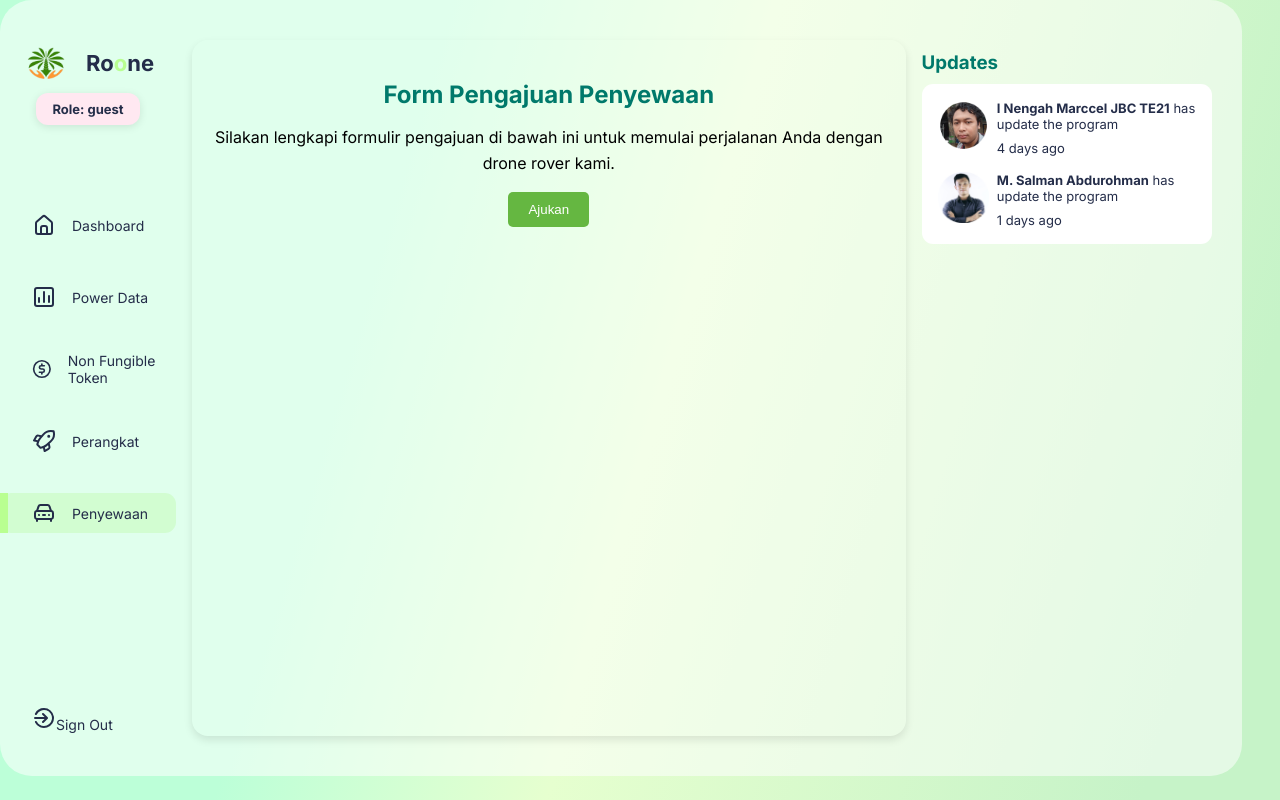
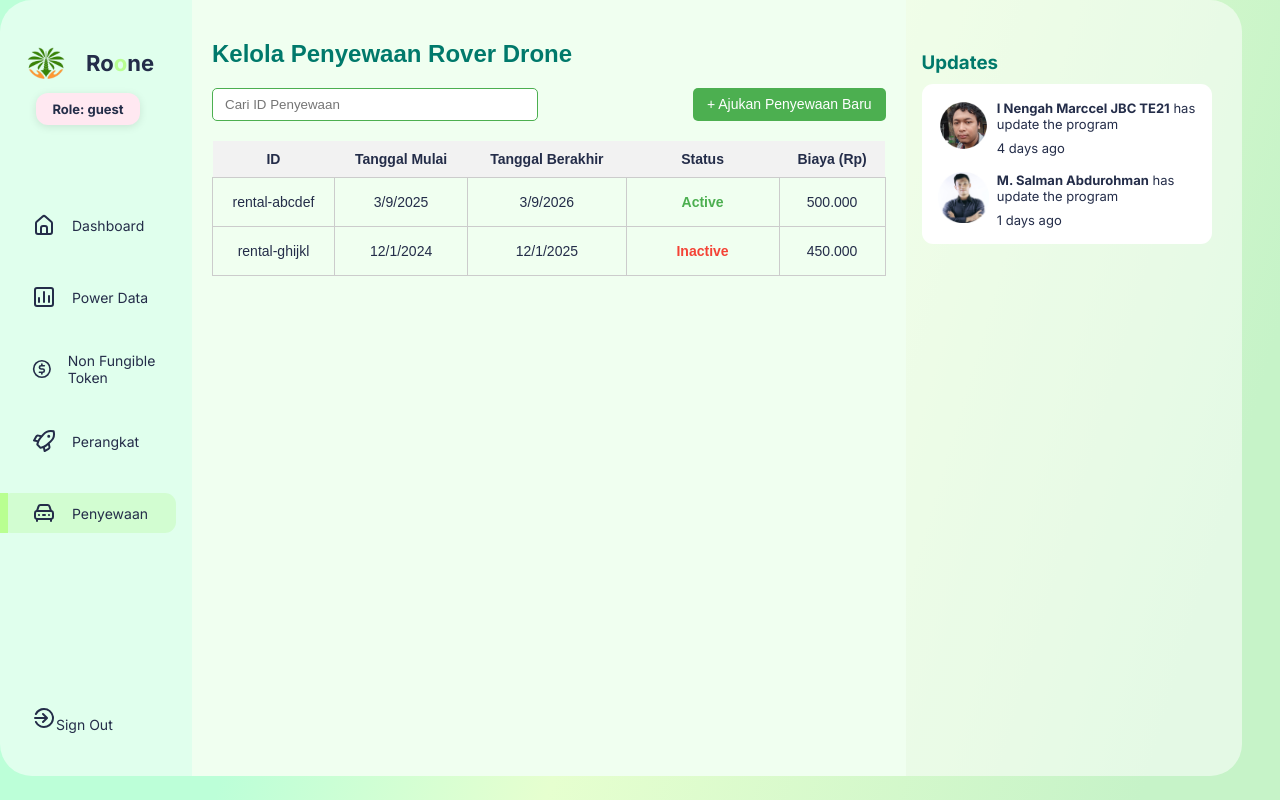
Before and after one commit to marcceljanara/rover-drone-webapp-v2, a React (Create React App) app: page /penyewaan in a window 1280 px wide. Built offline with nearby package versions, Linux system fonts and the light colour scheme.

Commit message:
perbaikan fitur pengajuan sewa dan pembuatan dashboard menajemen sewa (dymmy)

```diff
--- a/src/components/Navbar/Navbar.jsx
+++ b/src/components/Navbar/Navbar.jsx
@@ -28,6 +28,7 @@ useEffect(() => {
       if (decoded.exp < currentTime) {
         // Token kadaluarsa
         handleLogout(); // keluarin user
+        window.location.reload()
       } else {
         setIsLoggedIn(true);
       }
@@ -152,7 +153,6 @@ useEffect(() => {
         throw new Error(data.message || "Pendaftaran gagal.");
       }
 
-      const data = await response.json();
       setShowSignUpForm(false);
       setShowVerify(true);
       setRegisteredEmail(email);
@@ -179,7 +179,6 @@ useEffect(() => {
         setShowVerify(false);
         setShowLoginForm(true);
       } else {
-        const errorData = await response.json();
         showSuccessNotification("❌ OTP salah atau kadaluarsa.", "error");
       }
     } catch (error) {
--- a/src/components/Penyewaan/Pengajuan.jsx
+++ b/src/components/Penyewaan/Pengajuan.jsx
@@ -1,26 +1,70 @@
-import React from 'react';
+import React, { useState } from 'react';
 import { useNavigate } from 'react-router-dom';
-import './Pengajuan.css';  // Import CSS
+import './Penyewaan.css';
 
-function Pengajuan() {
+const dummyData = [
+  {
+    id: 'rental-abcdef',
+    start_date: '2025-03-09T10:00:00+07:00',
+    end_date: '2026-03-09T10:00:00+07:00',
+    rental_status: 'active',
+    cost: 500000,
+  },
+  {
+    id: 'rental-ghijkl',
+    start_date: '2024-12-01T10:00:00+07:00',
+    end_date: '2025-12-01T10:00:00+07:00',
+    rental_status: 'inactive',
+    cost: 450000,
+  },
+];
+
+function KelolaPenyewaan() {
+  const [data] = useState(dummyData);
   const navigate = useNavigate();
 
-  const handleAjukanClick = () => {
-    // Arahkan ke halaman lanjutan setelah pengajuan
-    navigate('/penyewaan/lanjutan');
-  };
+  return (
+    <div className="container">
+      <h2>Kelola Penyewaan Rover Drone</h2>
 
-  return (
-    <div className="pengajuan-container">
-      <h2>Form Pengajuan Penyewaan</h2>
-      <p>Silakan lengkapi formulir pengajuan di bawah ini untuk memulai perjalanan Anda dengan drone rover kami.</p>
+      <div className="search-add-bar">
+        <input type="text" placeholder="Cari ID Penyewaan" />
+        <button
+          className="add-btn"
+          onClick={() => navigate('/penyewaan/lanjutan')}
+        >
+          + Ajukan Penyewaan Baru
+        </button>
+      </div>
 
-      {/* Tombol Ajukan */}
-      <button className="ajukan-button" onClick={handleAjukanClick}>
-        Ajukan
-      </button>
+      <table className="data-table">
+        <thead>
+          <tr>
+            <th>ID</th>
+            <th>Tanggal Mulai</th>
+            <th>Tanggal Berakhir</th>
+            <th>Status</th>
+            <th>Biaya (Rp)</th>
+          </tr>
+        </thead>
+        <tbody>
+          {data.map((item) => (
+            <tr key={item.id}>
+              <td>{item.id}</td>
+              <td>{new Date(item.start_date).toLocaleDateString()}</td>
+              <td>{new Date(item.end_date).toLocaleDateString()}</td>
+              <td>
+                <span className={`status-badge status-${item.rental_status}`}>
+                  {item.rental_status}
+                </span>
+              </td>
+              <td>{item.cost.toLocaleString('id-ID')}</td>
+            </tr>
+          ))}
+        </tbody>
+      </table>
     </div>
   );
 }
 
-export default Pengajuan;
+export default KelolaPenyewaan;
--- a/src/components/Penyewaan/Penyewaan.css
+++ b/src/components/Penyewaan/Penyewaan.css
@@ -10,7 +10,7 @@ body {
 }
 
 .penyewaan-container {
-  padding: 20px;
+  padding: 60px 20px 20px 20px; /* Tambahkan padding top lebih besar */
   background: none;
   border-radius: 1rem;
   box-shadow: 0 4px 8px rgba(0, 0, 0, 0.1);
@@ -201,6 +201,39 @@ table tbody tr:hover {
   pointer-events: none;
 }
 
+/* Tombol terpilih - lebih menonjol */
+.sewa-button.selected {
+  background-color: #388E3C; /* hijau lebih tua */
+  color: #ffffff;
+  border: 2px solid #2e7d32;
+  box-shadow: 0 4px 12px rgba(0, 0, 0, 0.25);
+  transform: scale(1.02);
+  font-weight: bold;
+  transition: background-color 0.3s, box-shadow 0.3s, transform 0.2s, border 0.3s;
+}
+
+.back-button {
+  position: absolute;
+  top: 20px;
+  left: 20px;
+  background-color: transparent;
+  color: #00796b;
+  border: 2px solid #00796b;
+  padding: 8px 14px;
+  border-radius: 8px;
+  cursor: pointer;
+  font-weight: bold;
+  transition: background-color 0.3s ease, color 0.3s ease;
+  z-index: 100;
+}
+
+.back-button:hover {
+  background-color: #00796b;
+  color: #ffffff;
+}
+
+
+
 /* ANIMASI NOTIFIKASI */
 @keyframes slideFade {
   from {
--- a/src/components/Penyewaan/Penyewaan.jsx
+++ b/src/components/Penyewaan/Penyewaan.jsx
@@ -1,5 +1,6 @@
 /* istanbul ignore file */
 import React, { useState, useEffect } from 'react';
+import { useNavigate } from 'react-router-dom';
 import './Penyewaan.css';
 import roverImage from '../../imgs/rover2.png';
 
@@ -31,19 +32,10 @@ function calculateRentalCost(interval) {
 
 const Penyewaan = () => {
   const [duration, setDuration] = useState(null);
-  const [showPrice, setShowPrice] = useState(false);
   const [notification, setNotification] = useState('');
   const [showNotification, setShowNotification] = useState(false);
-  const [jumlahRover, setJumlahRover] = useState(null);
-  const [rentalDetails, setRentalDetails] = useState(null);
   const [loading, setLoading] = useState(false);
-  const [error, setError] = useState(null);
-
-  useEffect(() => {
-    setTimeout(() => {
-      setJumlahRover(5); // Contoh jumlah rover yang tersedia
-    }, 1000);
-  }, []);
+  const navigate = useNavigate();
 
   useEffect(() => {
     if (showNotification) {
@@ -54,7 +46,6 @@ const Penyewaan = () => {
 
   const handlePilih = (dur) => {
     setDuration(dur);
-    setShowPrice(true);
   };
 
   const handleSewa = async () => {
@@ -64,10 +55,7 @@ const Penyewaan = () => {
       return;
     }
 
-    const rentalIndex = [6, 12, 24, 36].indexOf(duration) + 1;
-    const rentalId = `RNT-${rentalIndex.toString().padStart(4, '0')}`;
-    const token = localStorage.getItem('token');
-
+    const token = localStorage.getItem('accessToken');
     if (!token) {
       setNotification('Token tidak tersedia. Silakan login terlebih dahulu.');
       setShowNotification(true);
@@ -75,47 +63,43 @@ const Penyewaan = () => {
     }
 
     setLoading(true);
-    setError(null);
 
     try {
-      const response = await fetch(`https://dev-api.xsmartagrichain.com/v1/rentals/${rentalId}`, {
-        method: 'GET',
+      const response = await fetch('https://dev-api.xsmartagrichain.com/v1/rentals', {
+        method: 'POST',
         headers: {
           'Authorization': `Bearer ${token}`,
+          'Content-Type': 'application/json',
           'Accept': 'application/json',
-        }
+        },
+        body: JSON.stringify({ interval: duration }),
       });
 
+      const data = await response.json();
+
       if (!response.ok) {
-        throw new Error(`HTTP error! status: ${response.status}`);
+        throw new Error(data.message || 'Terjadi kesalahan saat menyewa.');
       }
 
-      const data = await response.json();
       if (data.status === 'success') {
-        setRentalDetails(data.data.rental);
-        setNotification('Sewa berhasil!');
-        setShowNotification(true);
+        setNotification(data.message);
       } else {
-        setNotification('Gagal mendapatkan detail penyewaan.');
-        setShowNotification(true);
+        setNotification(data.message || 'Gagal menyewa.');
       }
     } catch (err) {
-      setError(err.message);
-      setNotification('Terjadi kesalahan saat mengambil detail penyewaan.');
+      setNotification(err.message);
+    } finally {
       setShowNotification(true);
-    } finally {
       setLoading(false);
     }
   };
 
-  const handleBatal = () => {
-    setDuration(null);
-    setShowPrice(false);
-    setRentalDetails(null);
-  };
+  return (
+      <div className="penyewaan-container">
+        <button className="back-button" onClick={() => navigate('/penyewaan')}>
+        ⬅ Kembali
+      </button>
 
-  return (
-    <div className="penyewaan-container">
       <h1>“SAATNYA LAHAN ANDA DIAWASI OLEH TEKNOLOGI MASA DEPAN!” 🚀</h1>
       <h2>“BOSAN RUGI? CAPEK KERJA MANUAL? BANGKITKAN PRODUKTIVITAS DENGAN DRONE ROVER KAMI!”</h2>
       <p>
@@ -124,46 +108,8 @@ const Penyewaan = () => {
       <div className="image-container">
         <img src={roverImage} alt="Drone Rover" className="rover-image" />
       </div>
-      <h3>🌾 Bayangkan Ini...</h3>
-      <ul>
-        <li>👉 Dalam hitungan menit, Anda tahu kondisi setiap tanaman di lahan ribuan hektar.</li>
-        <li>👉 Lahan sulit? Tak masalah! Medan terberat ditembus tanpa hambatan.</li>
-        <li>👉 Hama muncul? Drone rover mendeteksi lebih awal – aksi cepat, rugi minimal!</li>
-      </ul>
-      <h3>💡 KEUNTUNGAN YANG TAK TERBANTAHKAN 💡</h3>
-      <ul>
-        <li>🔍 "Tahu Sebelum Terlambat" - Deteksi hama, kekeringan, dan masalah lahan sebelum menimbulkan kerugian besar.</li>
-        <li>💰 “Lebih Hemat, Lebih Cepat, Lebih Pintar” - Sewa hanya saat butuh!</li>
-        <li>🌐 "Pantau dari Mana Saja, Kapan Saja!" - Data real-time langsung di gadget Anda.</li>
-        <li>🚜 “Tembus Semua Medan” - Drone ini siap menjangkau tempat yang manusia tak bisa.</li>
-      </ul>
-      <h3>🔥 “STOP KEHILANGAN WAKTU & UANG!” 🔥</h3>
-      <ul>
-        <li>✅ Produktivitas naik hingga 40% lebih baik.</li>
-        <li>✅ Hemat biaya tenaga kerja hingga 50%.</li>
-        <li>✅ Tindakan cepat, hasil maksimal!</li>
-      </ul>
-      <h3>Cocok untuk:</h3>
-      <ul>
-        <li>✔️ Pemantauan lahan sawit, tebu, atau pertanian modern</li>
-        <li>✔️ Survei proyek besar & inspeksi</li>
-        <li>✔️ Solusi pertanian berkelanjutan & efisien</li>
-      </ul>
-      <h3>💎 "BERINVESTASI PADA TEKNOLOGI = BERINVESTASI PADA KESUKSESAN ANDA!" 💎</h3>
-      <p>
-        ⏳ TUNGGU APA LAGI? Waktu adalah uang, dan drone rover ini adalah solusi bisnis masa depan.<br />
-        📞 Hubungi kami sekarang juga!<br />
-        📊 Dapatkan presentasi GRATIS & layanan terbaik untuk Anda.<br />
-        “Jangan biarkan peluang ini lewat. Masa depan perkebunan Anda dimulai HARI INI!” 🚀
-      </p>
 
       <h3>Formulir Penyewaan</h3>
-      {jumlahRover !== null ? (
-        <p>Jumlah Rover Drone yang tersedia saat ini: {jumlahRover}</p>
-      ) : (
-        <p>Loading...</p>
-      )}
-
       <div className="form-container">
         <table>
           <thead>
@@ -177,7 +123,7 @@ const Penyewaan = () => {
             </tr>
           </thead>
           <tbody>
-            {[6, 12, 24, 36].map((dur, index) => {
+            {[6, 12, 24, 36].map((dur) => {
               const { finalCost, rentalDays, discount, discountPercentage } = calculateRentalCost(dur);
               const daily = (finalCost / rentalDays).toFixed(2);
 
@@ -211,21 +157,6 @@ const Penyewaan = () => {
         </button>
       </div>
 
-      {rentalDetails && (
-        <div className="rental-details">
-          <h2>Detail Penyewaan</h2>
-          <p><strong>User ID:</strong> {rentalDetails.user_id}</p>
-          <p><strong>Start Date:</strong> {new Date(rentalDetails.start_date).toLocaleString('id-ID')}</p>
-          <p><strong>End Date:</strong> {new Date(rentalDetails.end_date).toLocaleString('id-ID')}</p>
-          <p><strong>Rental Status:</strong> {rentalDetails.rental_status}</p>
-          <p><strong>Cost:</strong> Rp{rentalDetails.cost.toLocaleString('id-ID')}</p>
-          <p><strong>Reserved Until:</strong> {new Date(rentalDetails.reserved_until).toLocaleString('id-ID')}</p>
-          <p><strong>Created At:</strong> {new Date(rentalDetails.created_at).toLocaleString('id-ID')}</p>
-          <p><strong>Updated At:</strong> {new Date(rentalDetails.updated_at).toLocaleString('id-ID')}</p>
-          <button onClick={handleBatal} className="cancel-button">Batal</button>
-        </div>
-      )}
-
       {showNotification && (
         <div className="notification">
           {notification}
```
